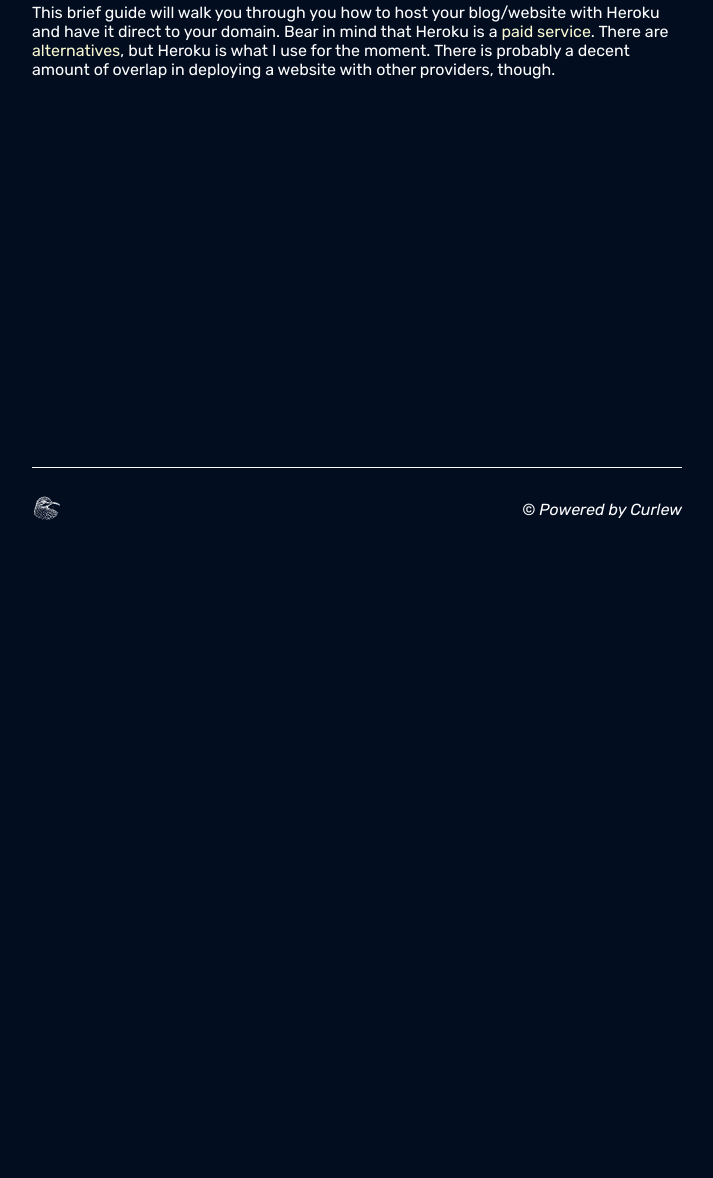
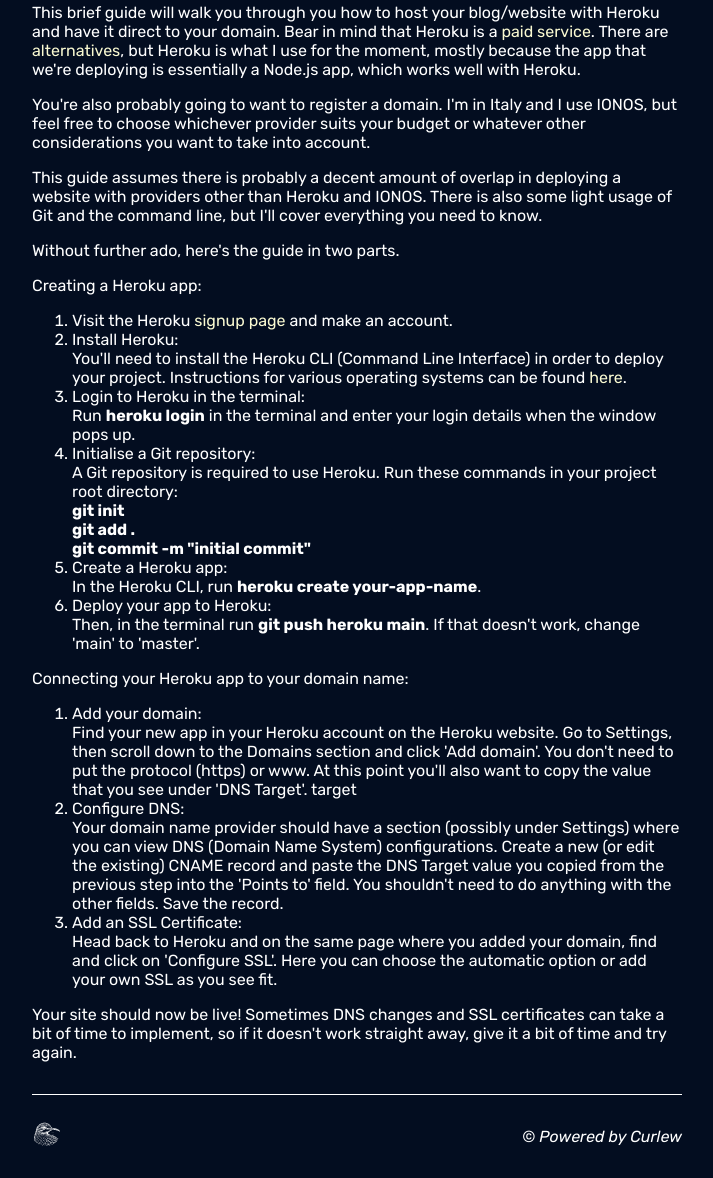
Before and after one commit to campbellm92/curlew-blogging-platform, a website: page public/deploy.html in a window 1280 px wide. Shown: the part 249-1427 px from the top of the page, without its empty margins (283-996 px from the left). Before the commit the page ends 800 px from the top, so only its background shows below. Drawn offline with Linux system fonts and the light colour scheme.

Commit message:
write deploy instructions page

```diff
--- a/public/deploy.html
+++ b/public/deploy.html
@@ -20,8 +20,106 @@
         <a
           href="https://medium.com/@alisdair_/top-heroku-alternatives-in-2024-6d6831cb6e08"
           >alternatives</a
-        >, but Heroku is what I use for the moment. There is probably a decent
-        amount of overlap in deploying a website with other providers, though.
+        >, but Heroku is what I use for the moment, mostly because the app that
+        we're deploying is essentially a Node.js app, which works well with
+        Heroku.
+      </p>
+      <p>
+        You're also probably going to want to register a domain. I'm in Italy
+        and I use IONOS, but feel free to choose whichever provider suits your
+        budget or whatever other considerations you want to take into account.
+      </p>
+
+      <p>
+        This guide assumes there is probably a decent amount of overlap in
+        deploying a website with providers other than Heroku and IONOS. There is
+        also some light usage of Git and the command line, but I'll cover
+        everything you need to know.
+      </p>
+
+      <p>Without further ado, here's the guide in two parts.</p>
+      <p>Creating a Heroku app:</p>
+      <ol>
+        <li>
+          Visit the Heroku
+          <a href="https://signup.heroku.com/">signup page</a> and make an
+          account.
+        </li>
+        <li>
+          Install Heroku: <br />
+          You'll need to install the Heroku CLI (Command Line Interface) in
+          order to deploy your project. Instructions for various operating
+          systems can be found
+          <a
+            href="https://devcenter.heroku.com/articles/heroku-cli#install-the-heroku-cli"
+            >here</a
+          >.
+        </li>
+        <li>
+          Login to Heroku in the terminal: <br />
+          Run <strong>heroku login</strong> in the terminal and enter your login
+          details when the window pops up.
+        </li>
+        <li>
+          Initialise a Git repository:
+          <br />
+          A Git repository is required to use Heroku. Run these commands in your
+          project root directory:
+          <br />
+          <strong>git init</strong>
+          <br />
+          <strong>git add .</strong>
+          <br />
+          <strong>git commit -m "initial commit"</strong>
+        </li>
+        <li>
+          Create a Heroku app:
+          <br />
+          In the Heroku CLI, run
+          <strong>heroku create your-app-name</strong>.
+        </li>
+        <li>
+          Deploy your app to Heroku:
+          <br />
+          Then, in the terminal run
+          <strong>git push heroku main</strong>. If that doesn't work, change
+          'main' to 'master'.
+        </li>
+      </ol>
+      <p>Connecting your Heroku app to your domain name:</p>
+
+      <ol>
+        <li>
+          Add your domain:
+          <br />
+          Find your new app in your Heroku account on the Heroku website. Go to
+          Settings, then scroll down to the Domains section and click 'Add
+          domain'. You don't need to put the protocol (https) or www. At this
+          point you'll also want to copy the value that you see under 'DNS
+          Target'. target
+        </li>
+        <li>
+          Configure DNS:
+          <br />
+          Your domain name provider should have a section (possibly under
+          Settings) where you can view DNS (Domain Name System) configurations.
+          Create a new (or edit the existing) CNAME record and paste the DNS
+          Target value you copied from the previous step into the 'Points to'
+          field. You shouldn't need to do anything with the other fields. Save
+          the record.
+        </li>
+        <li>
+          Add an SSL Certificate:
+          <br />
+          Head back to Heroku and on the same page where you added your domain,
+          find and click on 'Configure SSL'. Here you can choose the automatic
+          option or add your own SSL as you see fit.
+        </li>
+      </ol>
+      <p>
+        Your site should now be live! Sometimes DNS changes and SSL certificates
+        can take a bit of time to implement, so if it doesn't work straight
+        away, give it a bit of time and try again.
       </p>
     </div>
     <div class="footer-content"></div>
```
